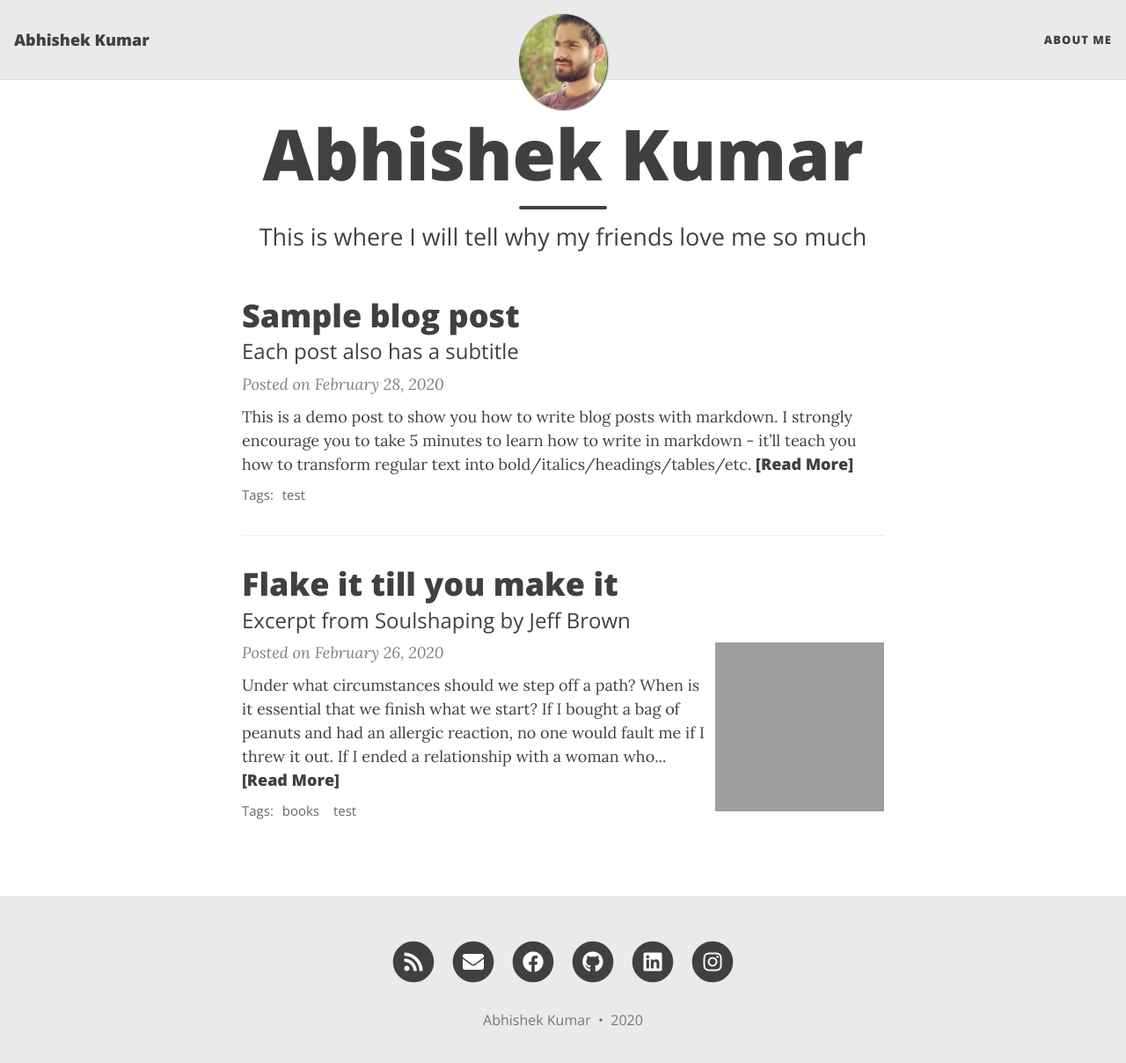
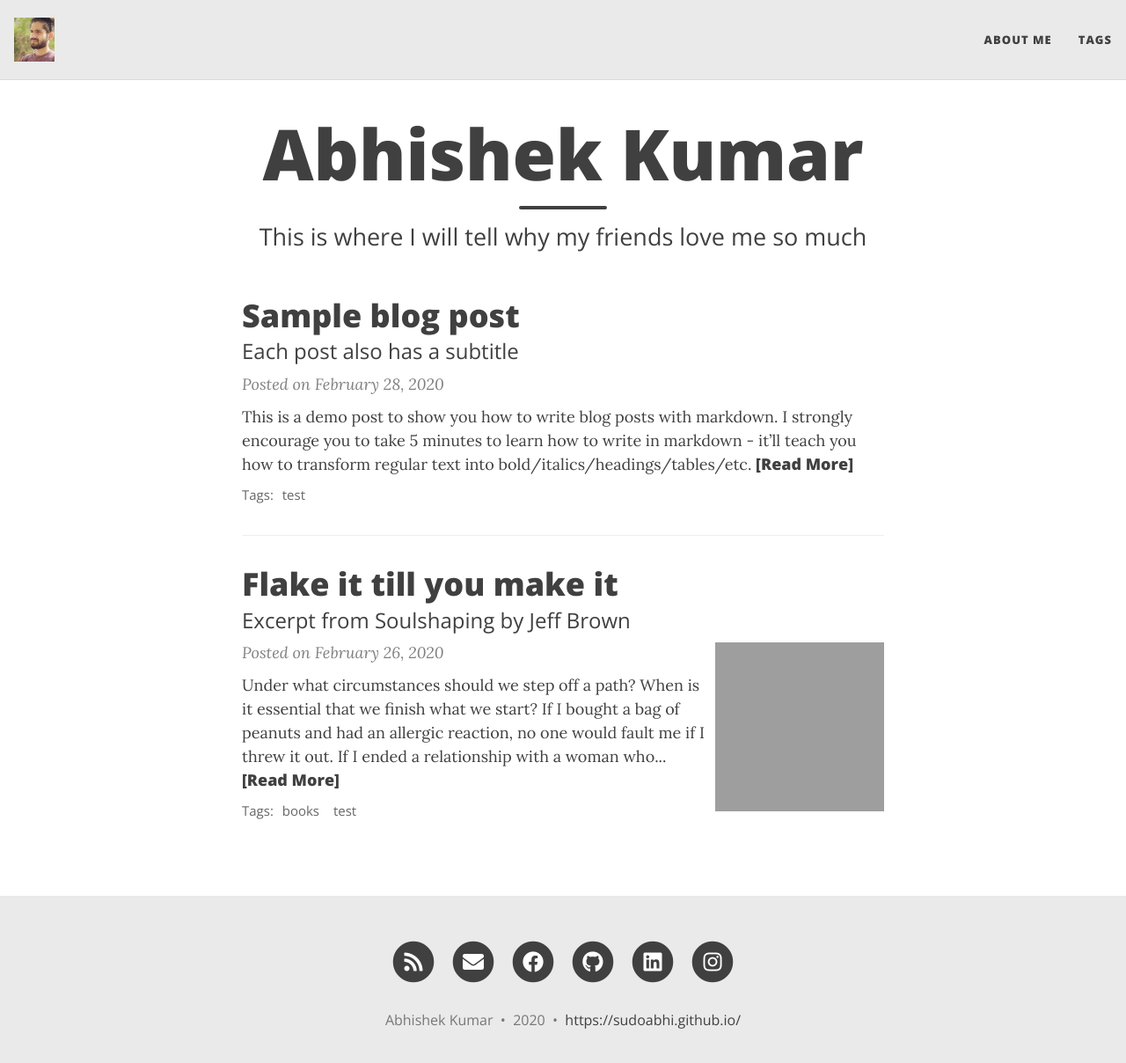
Before and after one commit to sudoabhi/sudoabhi.github.io, a Jekyll site: the page built from index.html, in a window 1280 px wide and 1231 px high. Shown: the top 1208 px of the window at 88% size. Built offline with Jekyll 4.4.1, drawn with Linux system fonts in a browser that asks for light colours; nearby versions of some CDN libraries; the list of posts is cut into pages by our own code; some of the changed lines change nothing that is shown.

Commit message:
Update _config.yml

```diff
--- a/_config.yml
+++ b/_config.yml
@@ -4,9 +4,13 @@
 # the initial set up you won't need to come back to this file often.
 
 # --- Required options --- #
+url: "https://sudoabhi.github.io"
 
 # Name of website
 title: Abhishek Kumar
+
+# Short description of your site
+description: Github repositories
 
 # Your name to show in the footer
 author: Abhishek Kumar
@@ -15,6 +19,7 @@ author: Abhishek Kumar
 
 navbar-links:
   About Me: "aboutme"
+  Tags: "https://sudoabhi.github.io/tags/"
 
 #Extra resources can be added
 #  Resources:
@@ -28,14 +33,14 @@ navbar-links:
 
 # Image to show in the navigation bar - works best with a square image
 # Remove this parameter if you don't want an image in the navbar
-avatar: "/assets/img/avatar-icon.jpeg"
+#avatar: "/assets/img/avatar-icon.jpeg"
 
 # By default, the image is cut into a circle. You can disable this behaviour by setting 'round-avatar: false'
-round-avatar: true
+#round-avatar: true
 
 # If you want to have an image logo in the top-left corner instead of having the title of the website,
 # then specify the following parameter
-#title-img: /path/to/image
+title-img: "/assets/img/avatar-icon.jpeg"
 
 
 # --- Footer social media links --- #
@@ -43,6 +48,7 @@ round-avatar: true
 # Select the social network links that you want to show in the footer.
 # Uncomment the links you want to show and add your information to each one.
 social-network-links:
+  rss: true
   email: "abhishek2606@hotmail.com"
   facebook: sudoabHi
   github: sudoabhi
@@ -76,11 +82,12 @@ share-links-active:
   twitter: true
   facebook: true
   linkedin: true
+  google: true
   vk: false
 
 # How to display the link to your website in the footer
 # Remove this if you don't want a link in the footer
-#url-pretty: "MyWebsite.com"
+url-pretty: "https://sudoabhi.github.io/"
 
 # Excerpt word length - Truncate the excerpt of each post on the feed page to the specified number of words
 excerpt_length: 50
@@ -180,6 +187,10 @@ footer-link-col: "#404040"
 
 # --- Misc --- #
 
+# Character used to separate site title and description in HTML document title
+# and RSS feed title
+title-separator: "-"
+
 # Ruby Date Format to show dates of posts
 date_format: "%B %-d, %Y"
 
@@ -189,7 +200,7 @@ date_format: "%B %-d, %Y"
 # --- You don't need to touch anything below here (but you can if you want) --- #
 
 # Output options (more information on Jekyll's site)
-timezone: "America/Toronto"
+timezone: "Asia/Kolkata"
 markdown: kramdown
 highlighter: rouge
 permalink: /:year-:month-:day-:title/
@@ -213,6 +224,10 @@ defaults:
       path: "" # any file that's not a post will be a "page" layout by default
     values:
       layout: "page"
+      show-avatar: true
+
+# Use tags index page and make tags on each post clickable
+link-tags: true
 
 # Exclude these files from production site
 exclude:
```
